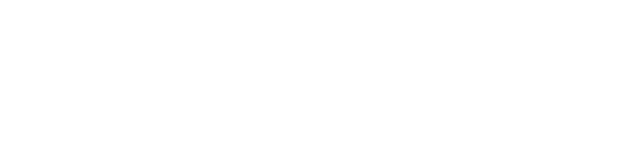
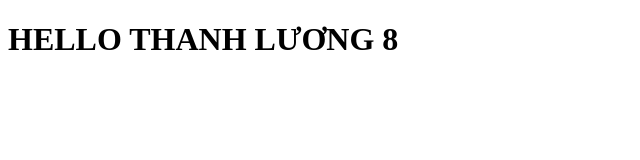
Before and after one commit to niitbeo/practice, a plain HTML site: page index.html in a window 1280 px wide. Shown: the whole page, without its empty margins (0-640 px from the left). Drawn offline with Linux system fonts and the light colour scheme.

Commit message:
NGUYỄN LÊ TRƯỜNGD

```diff
--- a/index.html
+++ b/index.html
@@ -7,6 +7,8 @@
     <title>Document</title>
 </head>
 <body>
-
+    <h1>
+        HELLO THANH LƯƠNG 8
+    </h1>
 </body>
 </html>
```
